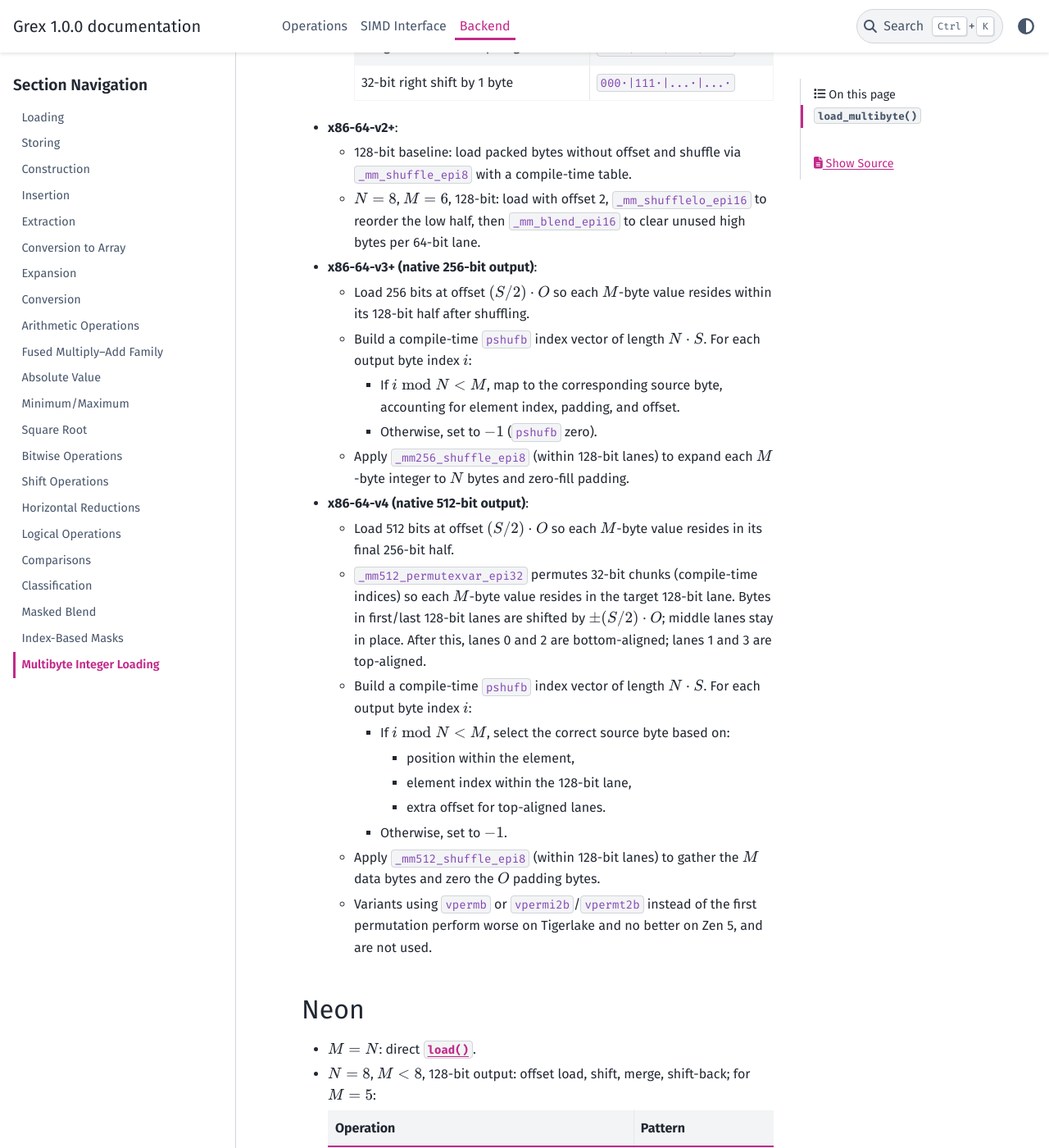
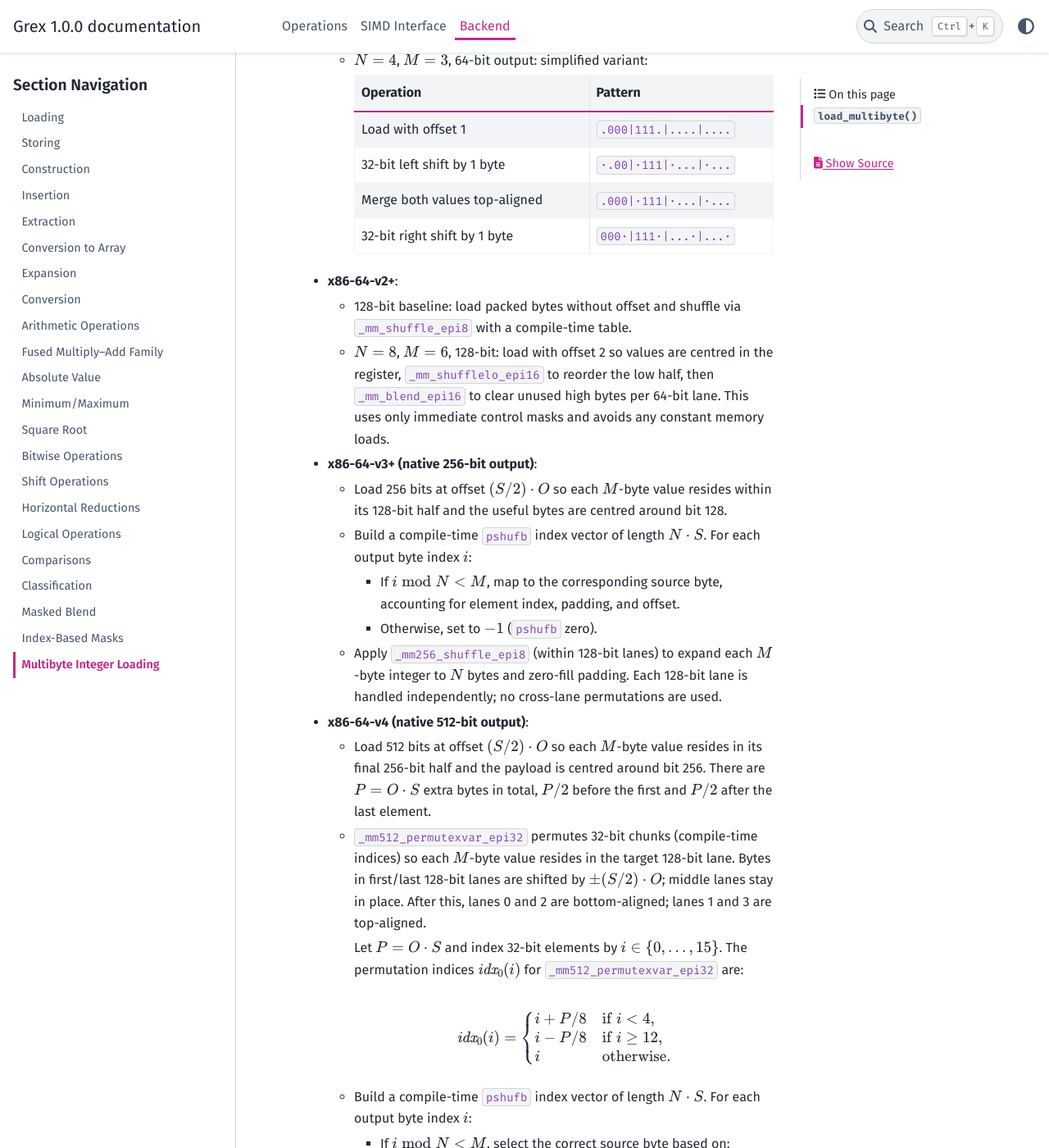
Before and after one commit to KurtBoehm/grex, a Sphinx documentation site: the page built from docs/operations/multibyte.rst, in a window 1280 px wide and 1400 px high, scrolled down 1795 px. Shown: the whole window at 82% size. Built offline with Sphinx 7.4.7 and the PyData theme 0.15.4, drawn with Linux system fonts in a browser that asks for light colours; some of the changed text lies outside the part shown.

```diff
--- a/docs/operations/load.rst
+++ b/docs/operations/load.rst
@@ -156,5 +156,4 @@ Load Partial (Compile-Time Length)
    - On x86-64, this lets the compiler select a single specialized shuffle/mask path.
    - On Neon, the chosen ``load_first`` + lane-insert pattern is fully constant-folded.
 
-   Super-native vectors use the same half-splitting strategy as the run-time overload, with
-   ``size`` tested at compile time.
+   Super-native vectors use the same half-splitting strategy as the run-time overload, with ``size`` tested at compile time.
--- a/docs/operations/minmax.rst
+++ b/docs/operations/minmax.rst
@@ -23,8 +23,8 @@ Minimum
    - **Floating point**: ``min`` intrinsics.
    - **Integers**:
 
-     - **8-bit signed/16-bit unsigned (x86-64-v1)**: flip the sign bit to reuse unsigned/signed minimum, then flip back.
-     - **32-bit integers (x86-64-v1), 64-bit integers (before x86-64-v4)**: compare via :cpp:func:`~backend::compare_lt` and select with :cpp:func:`~backend::blend`.
+     - **8-bit signed/16-bit unsigned (x86-64-v1)**: flip the sign bit to reuse unsigned/signed minimum, then flip back (based on VCL).
+     - **32-bit integers (x86-64-v1), 64-bit integers (before x86-64-v4)**: compare via :cpp:func:`~backend::compare_lt` and select with :cpp:func:`~backend::blend` (inspired by VCL).
      - **Otherwise**: integer ``min`` intrinsics.
 
    Neon
--- a/docs/operations/multibyte.rst
+++ b/docs/operations/multibyte.rst
@@ -5,7 +5,7 @@ Multibyte Integer Loading
 #########################
 
 Loading of packed integers whose logical value spans :math:`M` bytes into SIMD vectors with element width :math:`N = 2^B` bytes, where :math:`N = \text{bitceil}(M)`.
-The input memory is padded on both sides by at least one full SIMD register.
+The input memory is padded on both sides by the number of bytes in the largest supported SIMD register.
 
 Each native lane of a super-native vector is processed independently.
 
@@ -32,7 +32,7 @@ Each native lane of a super-native vector is processed independently.
    - :math:`M = N`: direct :cpp:func:`~backend::load`.
    - **x86-64-v1**:
 
-     - :math:`N = 8`, :math:`M < 8`, 128-bit output: offset load, shift, merge, shift-back; for :math:`M = 5`:
+     - :math:`N = 8`, :math:`M < 8`, 128-bit output: offset load so that the values end at the end of the register, 64-bit shift of the low half to top-align, merge, then 64-bit shift-back; for :math:`M = 5`:
 
        .. list-table::
           :header-rows: 1
@@ -47,6 +47,8 @@ Each native lane of a super-native vector is processed independently.
             - ``...00000|···11111``
           * - 64-bit right shift by :math:`O` bytes
             - ``00000···|11111···``
+
+       Implemented with one unaligned load, two 64-bit shifts, and a single 64-bit-lane merge (e.g. ``_mm_move_sd``).
 
      - :math:`N = 4`, :math:`M = 3`, 128-bit output: offset load, then shifts/merges:
 
@@ -69,6 +71,8 @@ Each native lane of a super-native vector is processed independently.
           * - 32-bit right shift by 1 byte
             - ``000·|111·|222·|333·``
 
+       Uses mostly 64-bit shifts (faster than 128-bit shifts on AMD up to Zen 2) and unpack-style merges.
+
      - :math:`N = 4`, :math:`M = 3`, 64-bit output: simplified variant:
 
        .. list-table::
@@ -88,11 +92,12 @@ Each native lane of a super-native vector is processed independently.
    - **x86-64-v2+**:
 
      - 128-bit baseline: load packed bytes without offset and shuffle via ``_mm_shuffle_epi8`` with a compile-time table.
-     - :math:`N = 8`, :math:`M = 6`, 128-bit: load with offset 2, ``_mm_shufflelo_epi16`` to reorder the low half, then ``_mm_blend_epi16`` to clear unused high bytes per 64-bit lane.
+     - :math:`N = 8`, :math:`M = 6`, 128-bit: load with offset 2 so values are centred in the register, ``_mm_shufflelo_epi16`` to reorder the low half, then ``_mm_blend_epi16`` to clear unused high bytes per 64-bit lane.
+       This uses only immediate control masks and avoids any constant memory loads.
 
    - **x86-64-v3+ (native 256-bit output)**:
 
-     - Load 256 bits at offset :math:`(S / 2) \cdot O` so each :math:`M`-byte value resides within its 128-bit half after shuffling.
+     - Load 256 bits at offset :math:`(S / 2) \cdot O` so each :math:`M`-byte value resides within its 128-bit half and the useful bytes are centred around bit 128.
      - Build a compile-time ``pshufb`` index vector of length :math:`N \cdot S`.
        For each output byte index :math:`i`:
 
@@ -100,13 +105,28 @@ Each native lane of a super-native vector is processed independently.
        - Otherwise, set to :math:`-1` (``pshufb`` zero).
 
      - Apply ``_mm256_shuffle_epi8`` (within 128-bit lanes) to expand each :math:`M`-byte integer to :math:`N` bytes and zero-fill padding.
+       Each 128-bit lane is handled independently; no cross-lane permutations are used.
 
    - **x86-64-v4 (native 512-bit output)**:
 
-     - Load 512 bits at offset :math:`(S / 2) \cdot O` so each :math:`M`-byte value resides in its final 256-bit half.
+     - Load 512 bits at offset :math:`(S / 2) \cdot O` so each :math:`M`-byte value resides in its final 256-bit half and the payload is centred around bit 256.
+       There are :math:`P = O \cdot S` extra bytes in total, :math:`P / 2` before the first and :math:`P / 2` after the last element.
      - ``_mm512_permutexvar_epi32`` permutes 32-bit chunks (compile-time indices) so each :math:`M`-byte value resides in the target 128-bit lane.
        Bytes in first/last 128-bit lanes are shifted by :math:`\pm (S / 2) \cdot O`; middle lanes stay in place.
        After this, lanes 0 and 2 are bottom-aligned; lanes 1 and 3 are top-aligned.
+
+       Let :math:`P = O \cdot S` and index 32-bit elements by :math:`i \in \{0,\dots,15\}`.
+       The permutation indices :math:`\mathit{idx}_0(i)` for ``_mm512_permutexvar_epi32`` are:
+
+       .. math::
+
+          \mathit{idx}_0(i) =
+          \begin{cases}
+            i + P / 8 & \text{if } i < 4,\\
+            i - P / 8 & \text{if } i \ge 12,\\
+            i         & \text{otherwise.}
+          \end{cases}
+
      - Build a compile-time ``pshufb`` index vector of length :math:`N \cdot S`.
        For each output byte index :math:`i`:
 
@@ -117,6 +137,21 @@ Each native lane of a super-native vector is processed independently.
          - extra offset for top-aligned lanes.
 
        - Otherwise, set to :math:`-1`.
+
+       Equivalently, with :math:`P = O \cdot S` and :math:`i \in \{0,\dots,63\}` the byte index in the 512-bit register, the lane-local shuffle index :math:`\mathit{idx}_1(i)` is
+
+       .. math::
+
+          \mathit{idx}_1(i) =
+          \begin{cases}
+            i \bmod N
+              + \left\lfloor \dfrac{i \bmod 16}{N} \right\rfloor \cdot M
+              + \left(\left\lfloor \dfrac{i}{16} \right\rfloor \bmod 2\right) \cdot P / 4
+              & \text{if } i \bmod N < M,\\[4pt]
+            \mathtt{Zero} & \text{otherwise,}
+          \end{cases}
+
+       where ``Zero`` means a shuffle index of :math:`-1` (lane-local zeroing).
 
      - Apply ``_mm512_shuffle_epi8`` (within 128-bit lanes) to gather the :math:`M` data bytes and zero the :math:`O` padding bytes.
      - Variants using ``vpermb`` or ``vpermi2b``/``vpermt2b`` instead of the first permutation perform worse on Tigerlake and no better on Zen 5, and are not used.
```
Also changed, not shown: docs/operations/abs.rst (+6 -6 lines), docs/operations/mask-index.rst (+11 -5 lines).
